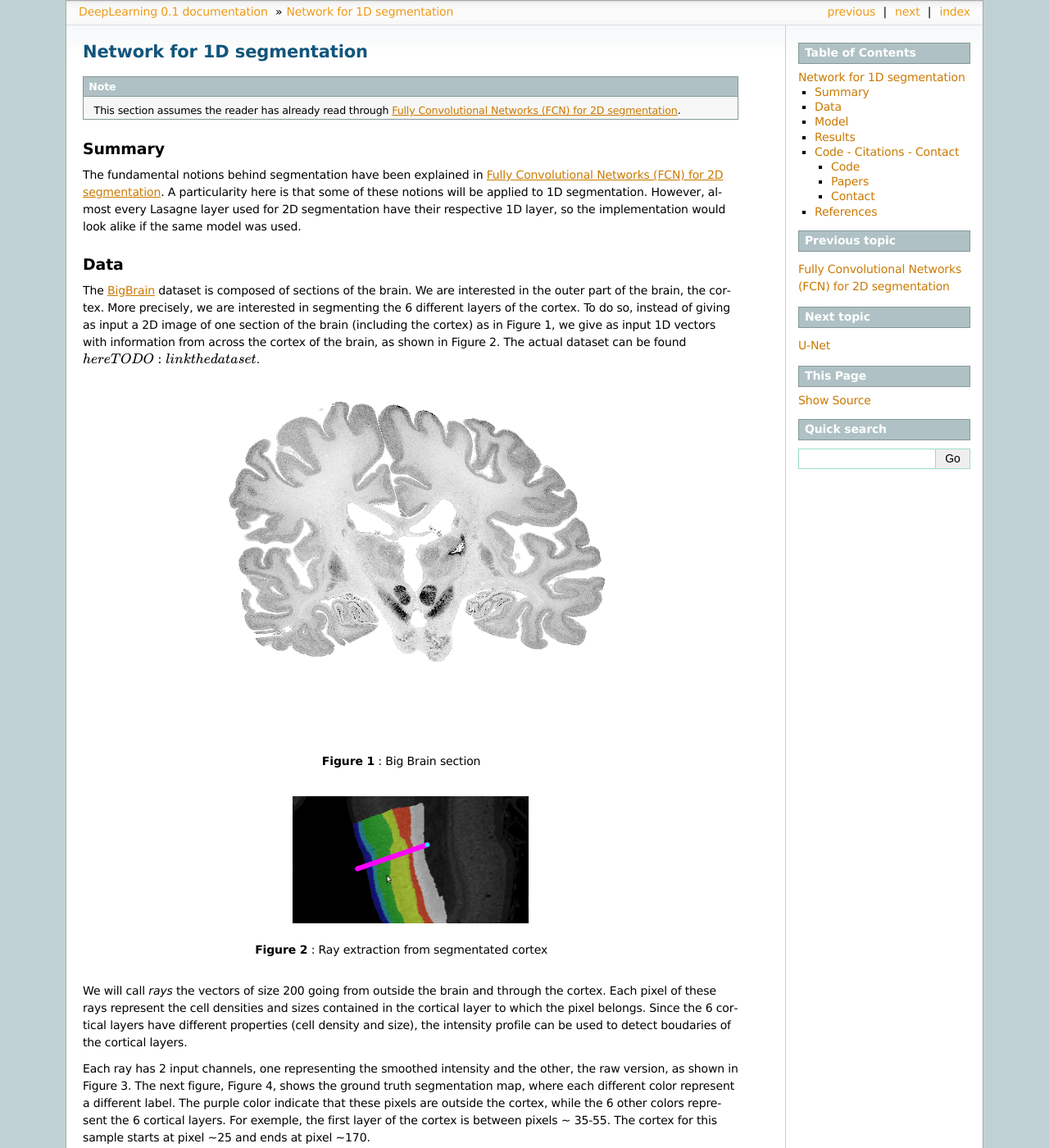
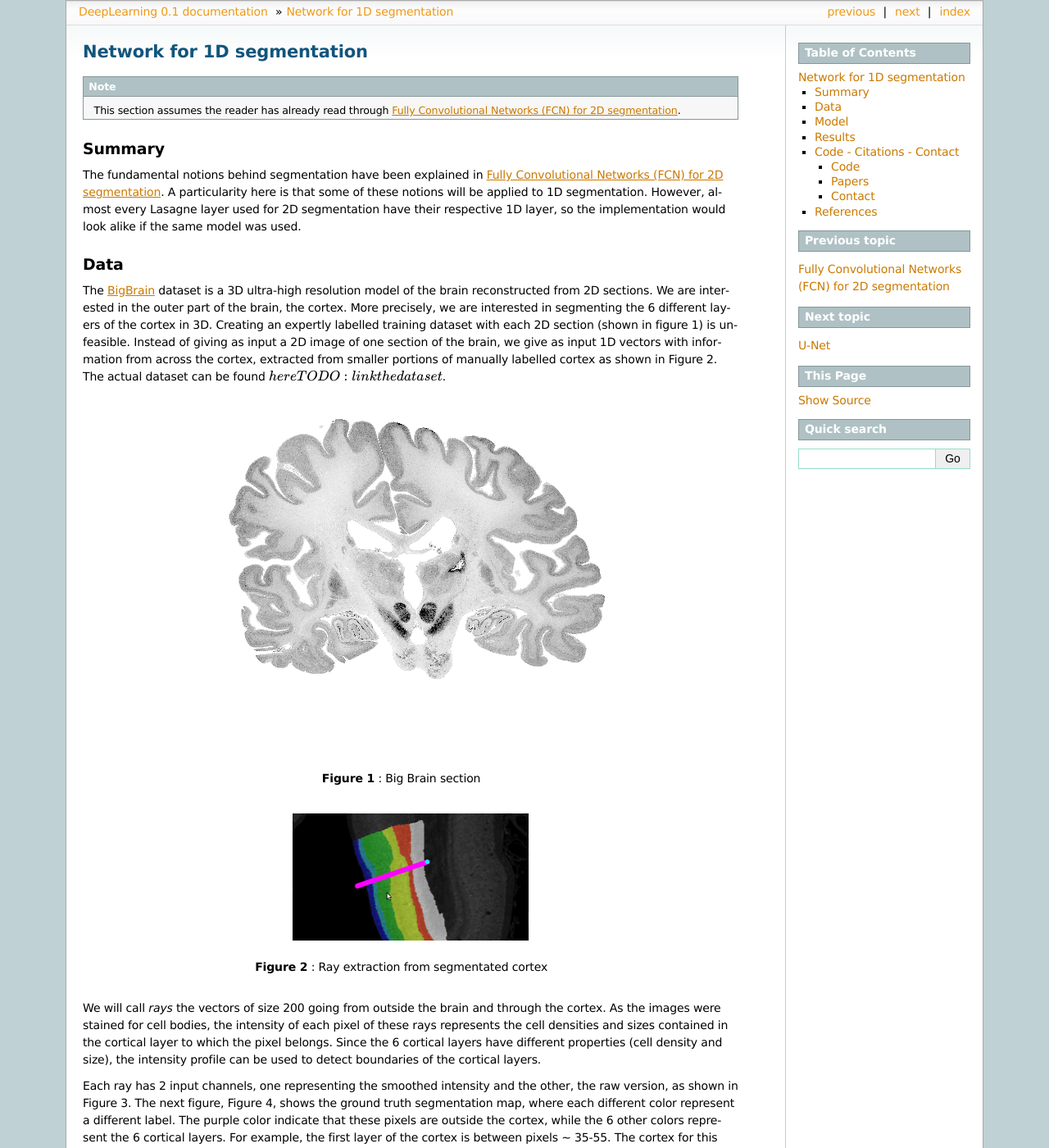
Before and after one commit to lisa-lab/DeepLearningTutorials, a Sphinx documentation site: the page built from doc/cnn_1D_segm.txt, in a window 1280 px wide and 1400 px high. Shown: the whole window at 82% size. Built offline with Sphinx 7.4.7, drawn with Linux system fonts in a browser that asks for light colours; formulas are drawn with MathJax 3; some of the changed text lies outside the part shown.

Commit message:
edited text, including 2D-> 3D changes

```diff
--- a/doc/cnn_1D_segm.txt
+++ b/doc/cnn_1D_segm.txt
@@ -22,12 +22,10 @@
 Data
 ++++
 
-The `BigBrain <https://bigbrain.loris.ca/main.php>`__ dataset is composed of
-sections of the brain.
+The `BigBrain <https://bigbrain.loris.ca/main.php>`__ dataset is a 3D ultra-high resolution model of the brain reconstructed from 2D sections.
 We are interested in the outer part of the brain, the cortex.
-More precisely, we are interested in segmenting the 6 different layers of the cortex.
-To do so, instead of giving as input a 2D image of one section of the brain (including the cortex)
-as in Figure 1, we give as input 1D vectors with information from across the cortex of the brain,
+More precisely, we are interested in segmenting the 6 different layers of the cortex in 3D.
+Creating an expertly labelled training dataset with each 2D section (shown in figure 1) is unfeasible. Instead of giving as input a 2D image of one section of the brain, we give as input 1D vectors with information from across the cortex, extracted from smaller portions of manually labelled cortex
 as shown in Figure 2. The actual dataset can be found `here TODO: link the dataset`.
 
 .. figure:: images/big_brain_section.png
@@ -43,18 +41,18 @@
     **Figure 2** : Ray extraction from segmentated cortex
 
 We will call *rays* the vectors of size 200 going from outside the brain and
-through the cortex. Each pixel of these rays represent the cell densities
+through the cortex. As the images were stained for cell bodies, the intensity of each pixel of these rays represents the cell densities
 and sizes contained in the cortical layer to which the pixel belongs. Since the 6 cortical layers
 have different properties (cell density and size), the intensity profile can be used to
-detect boudaries of the cortical layers.
+detect boundaries of the cortical layers.
 
 Each ray has 2 input channels, one representing the smoothed intensity and the other,
 the raw version, as shown in Figure 3. The next figure, Figure 4, shows the
 ground truth segmentation map, where each different color represent
 a different label. The purple color indicate that these pixels are
 outside the cortex, while the 6 other colors represent the 6 cortical layers.
-For exemple, the first layer of the cortex is between pixels ~ 35-55. The cortex
-for this sample starts at pixel ~25 and ends at pixel ~170.
+For example, the first layer of the cortex is between pixels ~ 35-55. The cortex
+for this sample starts at pixel ~35 and ends at pixel ~170.
 
 
 .. figure:: images/raw_smooth.png
@@ -126,12 +124,12 @@
 
     **Figure 6** : Ground truth (top) vs prediction (bottom) for 1 ray
 
-However, since the purpose was to do 2D segmentation by using 1D segmentation
+However, since the purpose was to do 3D segmentation by using 1D segmentation
 of the rays, we needed to put back the rays on the brain section. After interpolation
 between those rays and smoothing, we get the results shown in Figure 7. The colored
-lines are the prediction from the model and the grayscale stripes correspond to the
-ground truth. As you can see, it achieves really good results on that
-sample.
+lines are from 3D meshes based on the prediction from the model, intersected with a 2D section, and the grayscale stripes correspond to the
+ground truth. As you can see, it achieves really good results on the small manually labelled
+sample, which extend well to previously unsegmented cortex.
 
 
 
```
Also changed, not shown: other parts of doc/cnn_1D_segm.txt (+1 -1 lines).
